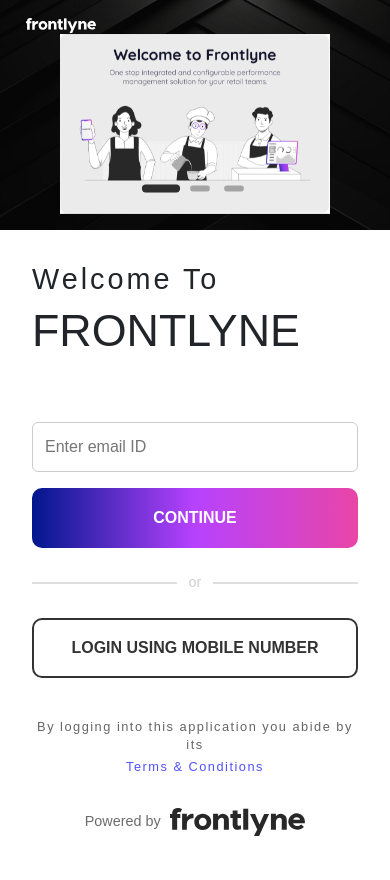
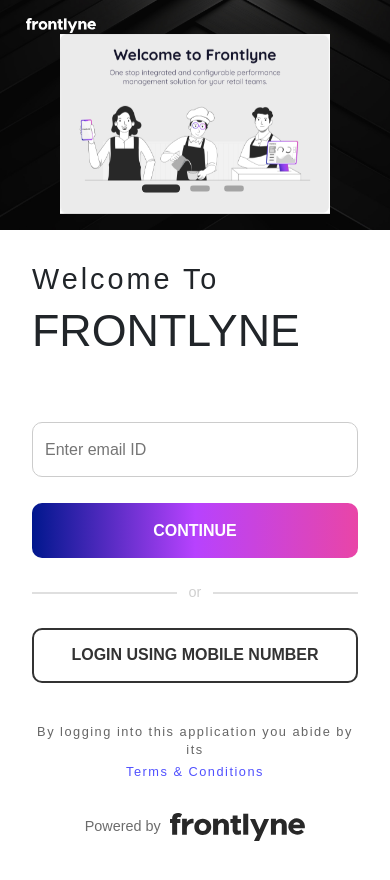
Before and after one commit to RalteRoland/task-manager-frontend, an Angular app: page / in a window 390 px wide. Shown: the top 880 px of the page. Built offline with nearby package versions, Linux system fonts and the light colour scheme.

Commit message:
Updated Responsiveness

```diff
--- a/src/app/pages/login/login.component.css
+++ b/src/app/pages/login/login.component.css
@@ -126,12 +126,14 @@
 input[type="email"] {
   padding: 0.75rem;
   border: 1px solid #ccc;
-  border-radius: 6px;
+  border-radius: 10px;
   font-size: 1rem;
+  height: 55px;
+  margin-bottom: 10px;
 }
 
 button[type="submit"] {
-  height: 60px;
+  height: 55px;
   padding: 0.75rem;
   background: linear-gradient(to right, #00178d, #b742fe, #e945a7);
   color: white;
@@ -149,7 +151,7 @@
 
 
 .mobile-btn {
-  height: 60px;
+  height: 55px;
   font-weight: 600;
   padding: 0.75rem;
   border: 2px solid #333;
```
